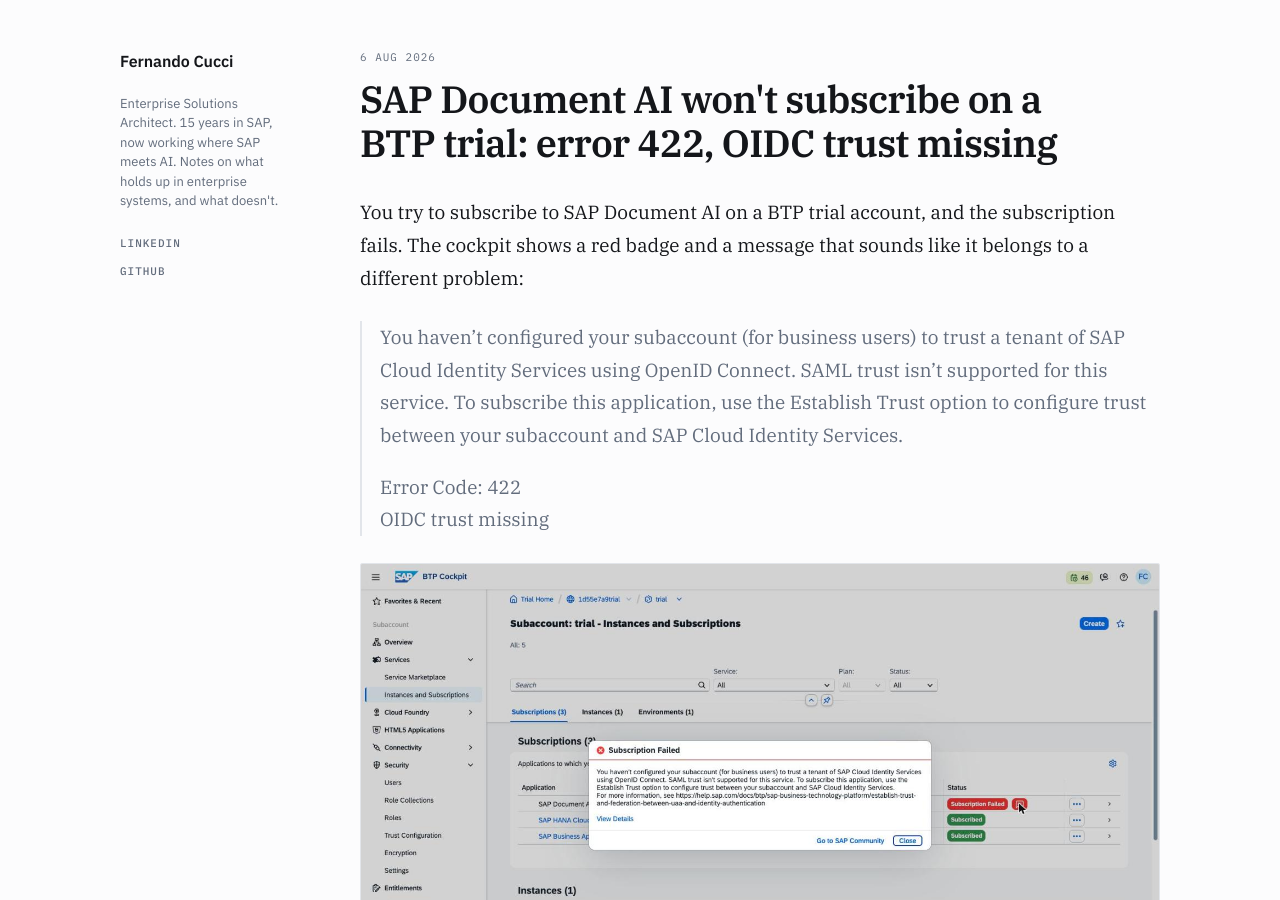
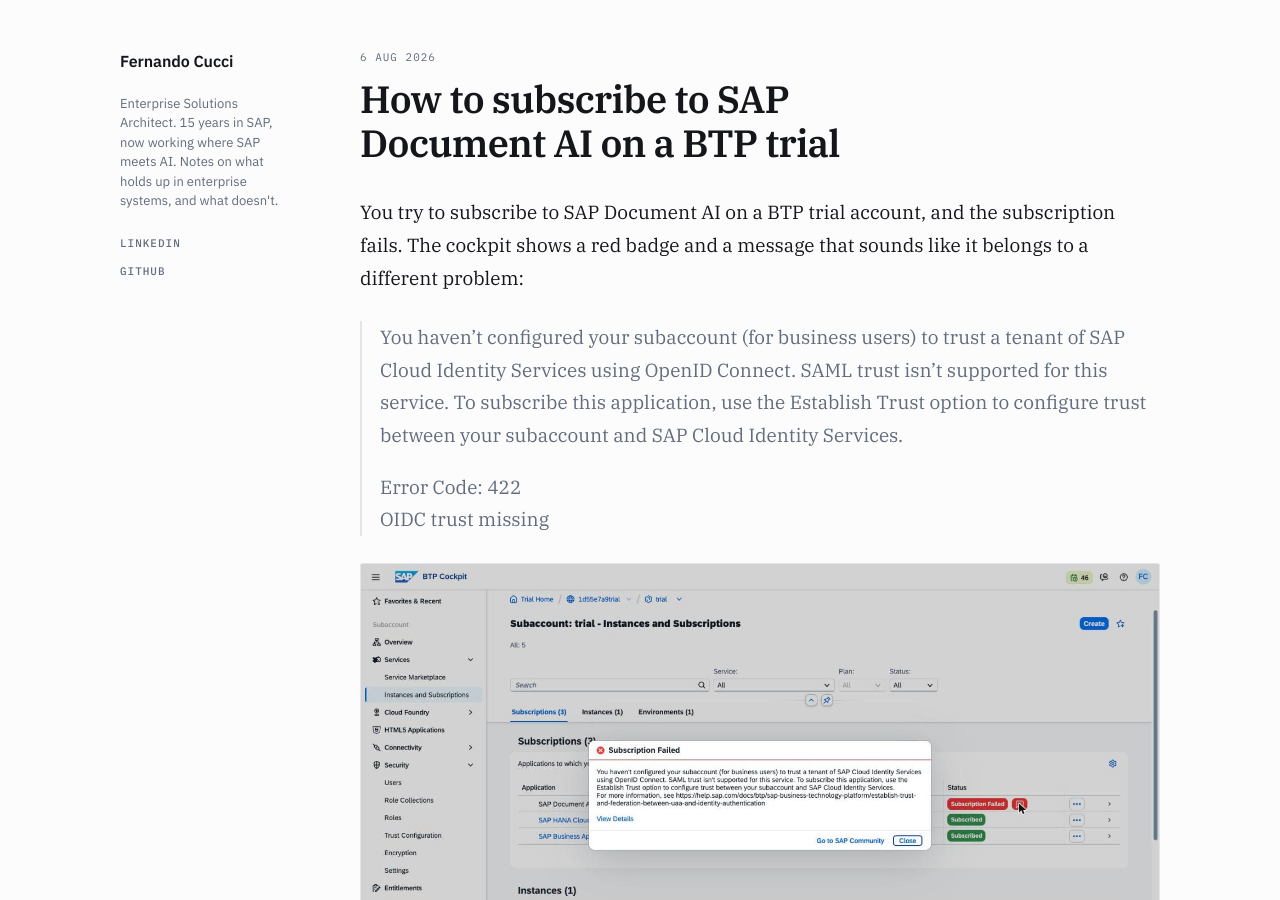
Before and after one commit to fernandocucci/fernandocucci.github.io, a Jekyll site: the page built from _posts/2026-08-06-sap-document-ai-btp-trial-oidc-trust.md, in a window 1280 px wide and 900 px high. Built offline with Jekyll 4.4.1, drawn with Linux system fonts in a browser that asks for light colours.

Commit message:
Update title for SAP Document AI subscription guide and modify associated image

```diff
--- a/_posts/2026-08-06-sap-document-ai-btp-trial-oidc-trust.md
+++ b/_posts/2026-08-06-sap-document-ai-btp-trial-oidc-trust.md
@@ -1,6 +1,6 @@
 ---
 layout: post
-title: "SAP Document AI won't subscribe on a BTP trial: error 422, OIDC trust missing"
+title: "How to subscribe to SAP Document AI on a BTP trial"
 date: 2026-08-06
 image: /assets/og/sap-document-ai-btp-trial-oidc-trust.png
 ---
```
Also changed, not shown: assets/og/sap-document-ai-btp-trial-oidc-trust.png.
